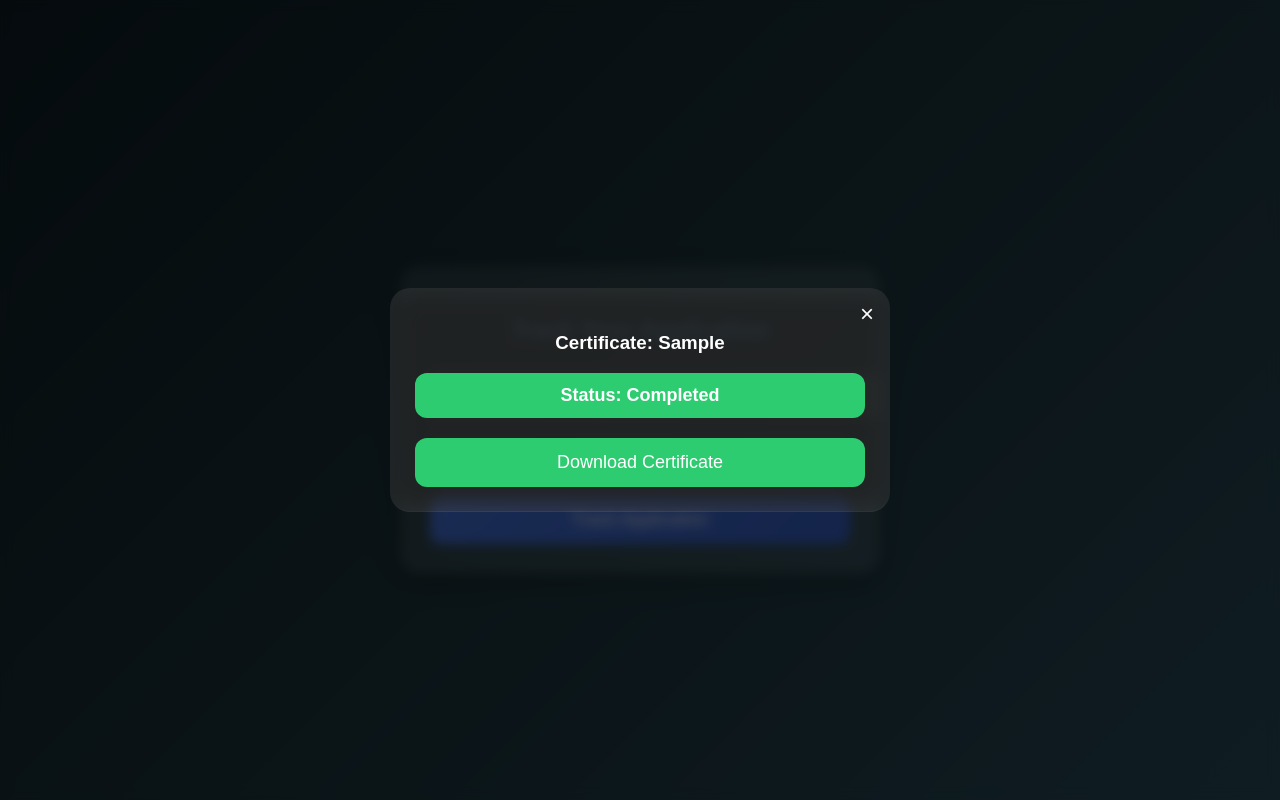
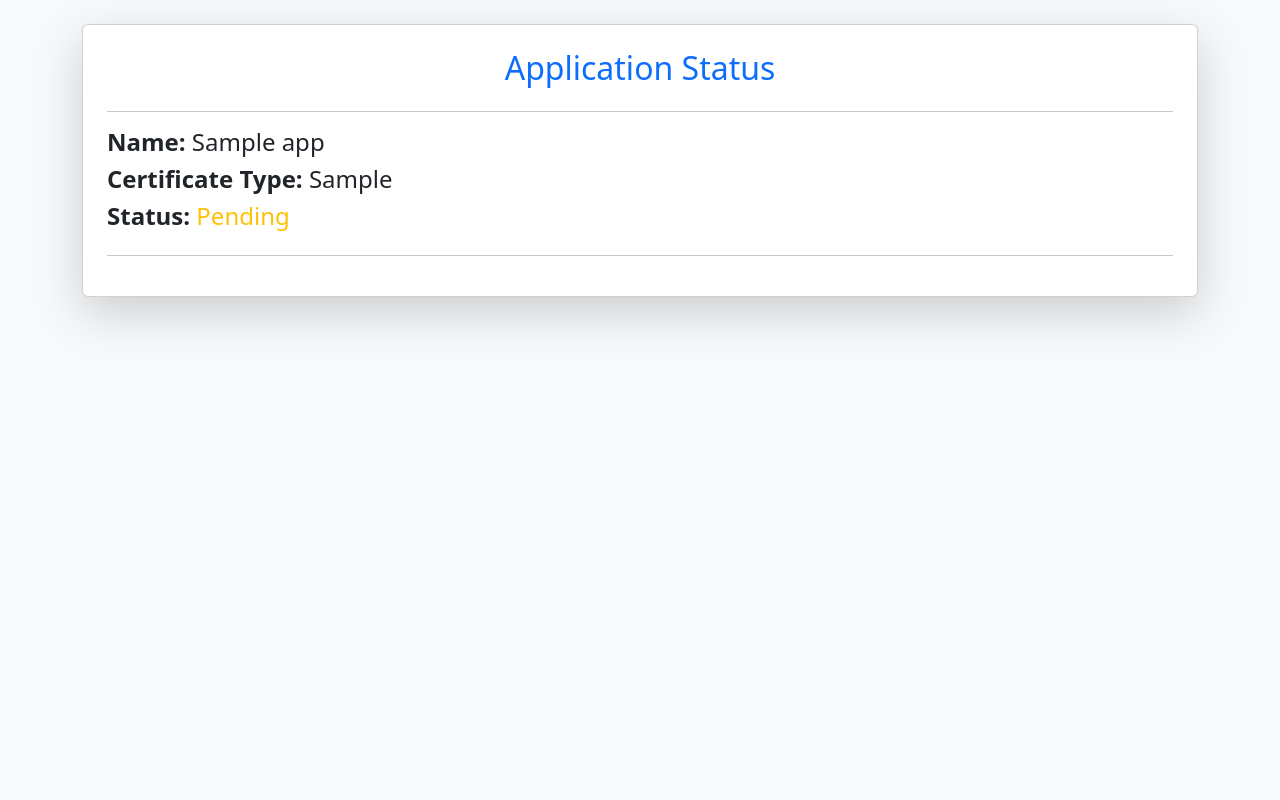
Before and after one commit to Aditya1234AD/certificate-app, a Flask app: template templates/status.html in a window 1280 px wide. Run offline with Flask 3, Linux system fonts and the light colour scheme; the template is opened without the code that fills it: most values are stand-ins (such as "Sample title", 1, 10 or a date in 2020).

Commit message:
Update status.html

```diff
--- a/templates/status.html
+++ b/templates/status.html
@@ -3,205 +3,78 @@
 <head>
     <meta charset="UTF-8">
     <meta name="viewport" content="width=device-width, initial-scale=1.0">
-<title>Check Application Status</title>
-
-<style>
-/* ---------------- GLOBAL ---------------- */
-body {
-    margin: 0;
-    font-family: 'Poppins', sans-serif;
-    background: linear-gradient(135deg, #0f2027, #203a43, #2c5364);
-    min-height: 100vh;
-    display: flex;
-    justify-content: center;
-    align-items: center;
-    padding: 20px;
-    color: white;
-}
-
-/* ---------------- GLASSMORPHIC BOX ---------------- */
-.box {
-    width: 100%;
-    max-width: 420px;
-    background: rgba(255,255,255,0.1);
-    backdrop-filter: blur(12px);
-    border-radius: 20px;
-    padding: 30px;
-    box-shadow: 0 8px 25px rgba(0,0,0,0.25);
-}
-
-h2 {
-    color: #74b9ff;
-    text-align: center;
-}
-
-/* ---------------- INPUTS & BUTTON ---------------- */
-input, select {
-    width: 100%;
-    padding: 14px;
-    margin: 10px 0;
-    background: rgba(255,255,255,0.15);
-    border: 1px solid rgba(255,255,255,0.3);
-    border-radius: 10px;
-    color: white;
-    outline: none;
-}
-
-button {
-    width: 100%;
-    padding: 14px;
-    background: linear-gradient(135deg, #4b7bec, #3867d6);
-    border: none;
-    border-radius: 12px;
-    color: white;
-    font-size: 18px;
-    cursor: pointer;
-}
-
-/* ---------------- POPUP MODAL ---------------- */
-.modal {
-    display: none;
-    position: fixed;
-    inset: 0;
-    background: rgba(0,0,0,0.65);
-    backdrop-filter: blur(6px);
-    justify-content: center;
-    align-items: center;
-    z-index: 9999;
-}
-
-.modal.active { display: flex; }
-
-.modal-content {
-    background: rgba(255,255,255,0.1);
-    backdrop-filter: blur(14px);
-    border-radius: 20px;
-    padding: 25px;
-    width: 90%;
-    max-width: 450px;
-    text-align: center;
-    position: relative;
-}
-
-.close-btn {
-    position: absolute;
-    top: 12px;
-    right: 16px;
-    font-size: 24px;
-    cursor: pointer;
-}
-
-/* Status text */
-.status-text {
-    font-size: 18px;
-    font-weight: bold;
-    margin: 15px 0;
-    padding: 12px;
-    border-radius: 12px;
-}
-
-.pending { background: #ffeb3b; color: #000; }
-.processing { background: #fd9644; color: #fff; }
-.completed { background: #2ecc71; color: #fff; }
-.rejected { background: #e74c3c; color: #fff; }
-
-/* QR Box */
-.qr-box {
-    background: rgba(255,255,255,0.15);
-    padding: 15px;
-    border-radius: 15px;
-    margin-top: 20px;
-}
-
-.download-btn {
-    display: block;
-    margin-top: 20px;
-    background: #2ecc71;
-    padding: 14px;
-    border-radius: 12px;
-    color: white;
-    text-decoration: none;
-    font-size: 18px;
-}
-</style>
+    <title>Status Page</title>
+    <link rel="stylesheet" href="https://cdn.jsdelivr.net/npm/bootstrap@5.3.0/dist/css/bootstrap.min.css">
 </head>
 
-<body>
+<body class="bg-light">
 
-<div class="box">
-    <h2>Track Your Application</h2>
+<div class="container mt-4">
 
-    <form method="POST" action="{{ url_for('check_status') }}">
-        <input type="text" name="mobile" placeholder="Enter your mobile number" required>
-        <select name="cert_type" required>
-            <option value="">Select Certificate Type</option>
-            <option value="Caste Certificate">Caste Certificate</option>
-            <option value="Income Certificate">Income Certificate</option>
-            <option value="Resident Certificate">Resident Certificate</option>
-        </select>
-        <button type="submit">Track Application</button>
-    </form>
+    <div class="card shadow-lg p-4">
+        <h2 class="text-center text-primary">Application Status</h2>
+        <hr>
+
+        <h4><strong>Name:</strong> {{ app.name }}</h4>
+        <h4><strong>Certificate Type:</strong> {{ app.cert_type }}</h4>
+
+        <h4>
+            <strong>Status:</strong>
+            {% if app.status == "Approved" %}
+                <span class="text-success">Approved</span>
+            {% elif app.status == "Rejected" %}
+                <span class="text-danger">Rejected</span>
+            {% elif app.status == "Processed" %}
+                <span class="text-info">Processed</span>
+            {% else %}
+                <span class="text-warning">Pending</span>
+            {% endif %}
+        </h4>
+
+        <hr>
+
+        <!-- ❌ If status is Pending or Rejected → No QR, No download -->
+        {% if app.status == "Pending" or app.status == "Rejected" %}
+            <div class="alert alert-warning">
+                Your application is {{ app.status }}. Please wait for admin action.
             </div>
 
+        <!-- 🔵 If status is Processed → Show QR until payment is done -->
+        {% elif app.status == "Processed" %}
+            {% if app.payment_done == False %}
+                <h5 class="text-primary">Scan QR to Pay:</h5>
+                <img src="{{ app.qr_code_url }}" class="img-fluid mb-3" style="max-width:250px;">
+                <a href="/download_receipt/{{ app.id }}" class="btn btn-success">Download Receipt</a>
+            {% else %}
+                <div class="alert alert-info">
+                    Receipt already downloaded. Wait for approval of your certificate.
+                </div>
+            {% endif %}
 
-<!-- ---------------- MODAL ---------------- -->
-<div id="statusModal" class="modal">
-    <div class="modal-content">
-        <span class="close-btn">&times;</span>
+        <!-- 🟢 If status is Approved -->
+        {% elif app.status == "Approved" %}
 
-        <div id="modalBody">
-            {% if data %}
-                <h3>Certificate: {{ data['cert_type'] }}</h3>
+            <!-- If NOT PAID → Show QR code -->
+            {% if app.payment_done == False %}
+                <h5 class="text-primary">Scan QR to Pay:</h5>
+                <img src="{{ app.qr_code_url }}" class="img-fluid mb-3" style="max-width:250px;">
+                <a href="/download_receipt/{{ app.id }}" class="btn btn-success">Download Receipt</a>
 
-                <div class="status-text {{ data['status']|lower }}">
-                    Status: {{ data['status'] }}
+            <!-- If PAID → Hide QR, show certificate download -->
+            {% else %}
+                <div class="alert alert-success">
+                    Payment Verified ✔<br>
+                    Your Certificate is Ready.
                 </div>
 
-                <!-- PENDING PAYMENT -->
-                {% if data['payment_status'] == 'Pending' %}
-                    <div class="status-text pending">
-                        Please pay ₹70 to proceed.
-                    </div>
-
-                    <div class="qr-box">
-                        <p>Scan & Pay</p>
-                        <img src="{{ url_for('static', filename='IMG_20251202_164810.JPG') }}" width="230">
-                    </div>
-
-                {% elif data['payment_status'] == 'Paid' %}
-
-                    <!-- IF certificate uploaded -->
-                    {% if data['certificate_file'] %}
-                        <a class="download-btn" href="{{ data['certificate_file'] }}" target="_blank">
-                            Download Certificate
-                        </a>
-
-                    {% elif data['receipt_file'] %}
-                        <a class="download-btn" href="{{ data['receipt_file'] }}" target="_blank">
-                            Download Receipt
+                <a href="/download_certificate/{{ app.id }}" class="btn btn-primary btn-lg">
+                    Download Your Certificate
                 </a>
             {% endif %}
 
         {% endif %}
-
-            {% elif message %}
-                <p>{{ message }}</p>
-            {% endif %}
-        </div>
     </div>
 </div>
 
-<script>
-const modal = document.getElementById("statusModal");
-const closeBtn = document.querySelector(".close-btn");
-
-closeBtn.onclick = ()=> modal.classList.remove("active");
-window.onclick = e => { if(e.target === modal) modal.classList.remove("active"); };
-
-{% if data or message %}
-    modal.classList.add("active");
-{% endif %}
-</script>
-
 </body>
 </html>
```
Lines whose indentation alone changed are shown as unchanged.
